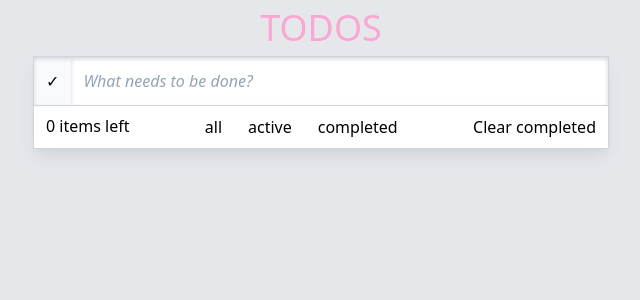
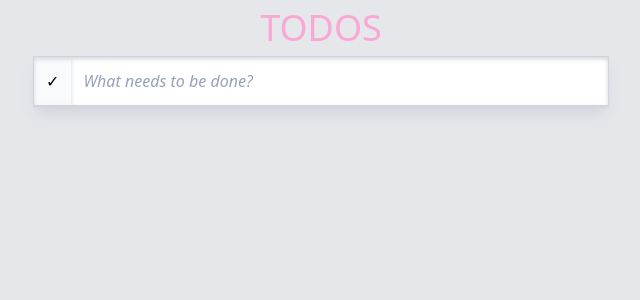
Before and after one commit to Fluffers/react-ts-todo, a React (Vite) app: page / in a window 1280 px wide. Shown: the top 300 px of the page, without its empty margins (319-959 px from the left). Built offline with nearby package versions, Linux system fonts and the light colour scheme.

Commit message:
hide "clear completed" when no todos are completed

```diff
--- a/src/components/App.tsx
+++ b/src/components/App.tsx
@@ -59,6 +59,7 @@ export const App = () => {
             (counter, todo) => (todo.checked ? counter : counter + 1),
             0
           )}
+          isAnyCompletedTodo={todoList.some((todo) => todo.checked)}
           categories={todoCategories}
           activeCategory={todoCategory}
           onSelectCategory={selectTodoCategory}
--- a/src/components/InputTodo.tsx
+++ b/src/components/InputTodo.tsx
@@ -22,7 +22,7 @@ export const InputTodo = ({
         setInputVal("");
       }}
     >
-      <button className="m-3" onClick={onToggleAllTodos}>
+      <button type="button" className="m-3" onClick={onToggleAllTodos}>
         ✓
       </button>
       <input
--- a/src/components/NavTodo.tsx
+++ b/src/components/NavTodo.tsx
@@ -2,6 +2,7 @@ import { v4 as uuidv4 } from "uuid";
 interface Props {
   categories: string[];
   numberOfIncompleteTodos: number;
+  isAnyCompletedTodo: boolean;
   activeCategory: string;
   onSelectCategory: (category: string) => void;
   onClearCompletedTodos: () => void;
@@ -10,11 +11,12 @@ interface Props {
 export const NavTodo = ({
   categories,
   numberOfIncompleteTodos,
+  isAnyCompletedTodo,
   activeCategory,
   onSelectCategory,
   onClearCompletedTodos,
 }: Props) => {
-  return (
+  return numberOfIncompleteTodos > 0 || isAnyCompletedTodo ? (
     <div className="flex flex-row justify-between px-3 py-2">
       <p>
         {numberOfIncompleteTodos} item
@@ -27,19 +29,27 @@ export const NavTodo = ({
             key={uuidv4()}
             onClick={() => onSelectCategory(cat)}
             className={
-              "border-transparent border rounded-md  pl-1 pr-1 ml-2 mr-2 " +
+              "border rounded-md pl-1 pr-1 ml-2 mr-2 " +
               (activeCategory === cat
-                ? " border-gray-300"
-                : "hover:border-gray-200")
+                ? "border-gray-300"
+                : "hover:border-gray-200 border-transparent")
             }
           >
             {cat}
           </button>
         ))}
       </div>
-      <button onClick={onClearCompletedTodos} className={"hover:underline"}>
-        Clear completed
-      </button>
+      <div className="w-32">
+        {isAnyCompletedTodo ? (
+          <button onClick={onClearCompletedTodos} className={"hover:underline"}>
+            Clear completed
+          </button>
+        ) : (
+          ""
+        )}
+      </div>
     </div>
+  ) : (
+    <></>
   );
 };
```
